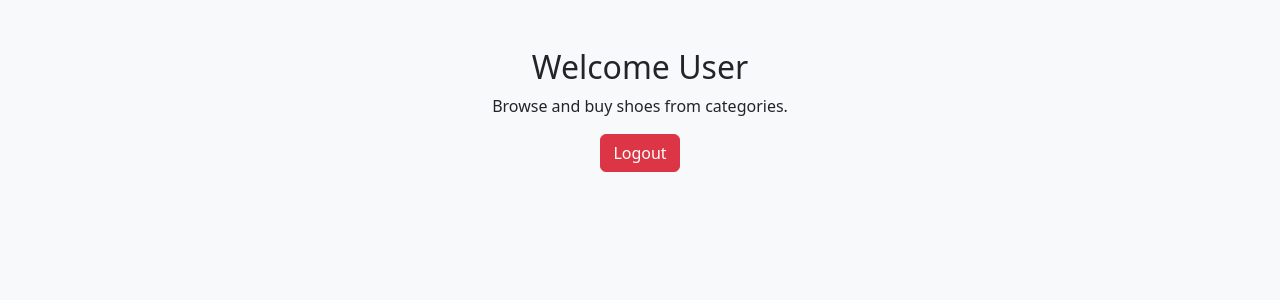
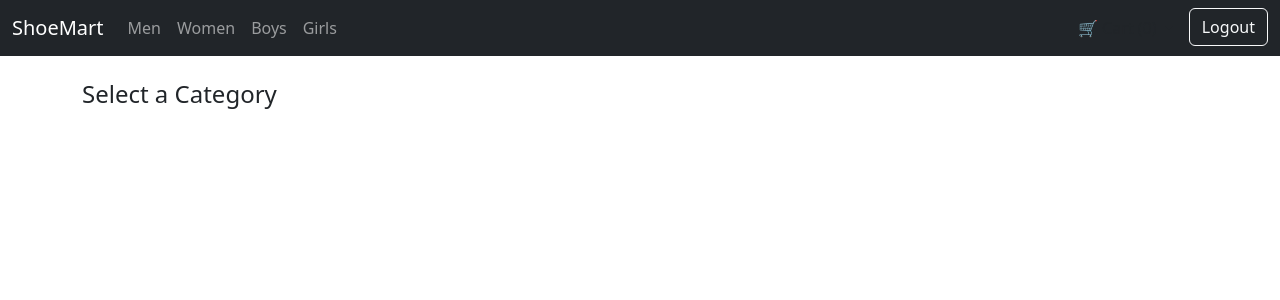
Before and after one commit to PranotiPatil2305/shoemart, a PHP site: page /user_home.php in a window 1280 px wide. Shown: the top 300 px of the page. Run offline with PHP 8.4, Linux system fonts and the light colour scheme; the visitor is signed in with stand-in values (Sample User, id 1).

Commit message:
Changes in userhome

```diff
--- a/user_home.php
+++ b/user_home.php
@@ -1,6 +1,62 @@
-<?php include('db.php');
+<?php
+include('db.php');
+
 if (!isset($_SESSION['role']) || $_SESSION['role'] !== 'user') {
     header("Location: login.php");
+    exit;
+}
+
+$user_id = $_SESSION['user_id'];
+$category = $_GET['category'] ?? '';
+$cart = $_SESSION['cart'] ?? [];
+
+// Handle add to cart
+if (isset($_GET['add_to_cart'])) {
+    $pid = $_GET['add_to_cart'];
+    if (!in_array($pid, $cart)) {
+        $cart[] = $pid;
+        $_SESSION['cart'] = $cart;
+        $msg = "Product added to cart.";
+    } else {
+        $msg = "Product already in cart.";
+    }
+    header("Location: user_home.php?category=$category&msg=" . urlencode($msg));
+    exit;
+}
+
+// Handle remove from cart
+if (isset($_GET['remove_from_cart'])) {
+    $pid = $_GET['remove_from_cart'];
+    $_SESSION['cart'] = array_diff($cart, [$pid]);
+    header("Location: user_home.php?category=$category");
+    exit;
+}
+
+// Handle Buy
+if (isset($_GET['buy']) && count($cart) > 0) {
+    $ids = implode(',', array_map('intval', $cart));
+    $result = $conn->query("SELECT * FROM products WHERE id IN ($ids)");
+    $total = 0;
+    $items = [];
+
+    while ($row = $result->fetch_assoc()) {
+        $total += $row['price'];
+        $items[] = $row['id'];
+    }
+
+    // Save to orders table
+    $stmt = $conn->prepare("INSERT INTO orders (user_id, total_price) VALUES (?, ?)");
+    $stmt->bind_param("id", $user_id, $total);
+    $stmt->execute();
+    $order_id = $stmt->insert_id;
+
+    // Save order items
+    foreach ($items as $pid) {
+        $conn->query("INSERT INTO order_items (order_id, product_id) VALUES ($order_id, $pid)");
+    }
+
+    $_SESSION['cart'] = []; // Clear cart
+    header("Location: user_home.php?msg=" . urlencode("Order placed successfully!"));
     exit;
 }
 ?>
@@ -8,33 +64,83 @@ if (!isset($_SESSION['role']) || $_SESSION['role'] !== 'user') {
 <!DOCTYPE html>
 <html>
 <head>
-    <title>User Dashboard</title>
-<!-- Bootstrap 5 CDN -->
-<link href="https://cdn.jsdelivr.net/npm/bootstrap@5.3.2/dist/css/bootstrap.min.css" rel="stylesheet">
-<script src="https://cdn.jsdelivr.net/npm/bootstrap@5.3.2/dist/js/bootstrap.bundle.min.js"></script>
-
-<!-- Optional Custom CSS -->
-<style>
-    body {
-        background-color: #f8f9fa;
-    }
-    .form-container {
-        max-width: 400px;
-        margin: 50px auto;
-        padding: 30px;
-        background: white;
-        border-radius: 10px;
-        box-shadow: 0 0 10px rgba(0,0,0,0.1);
-    }
-</style>
+    <title>Shoe Mart - User</title>
+    <link href="https://cdn.jsdelivr.net/npm/bootstrap@5.3.2/dist/css/bootstrap.min.css" rel="stylesheet">
 </head>
 <body>
-    <div class="container mt-5">
-        <h2 class="text-center">Welcome User</h2>
-        <p class="text-center">Browse and buy shoes from categories.</p>
-        <div class="text-center">
-            <a href="logout.php" class="btn btn-danger">Logout</a>
+<!-- Navbar -->
+<nav class="navbar navbar-expand-lg navbar-dark bg-dark">
+    <div class="container-fluid">
+        <a class="navbar-brand" href="user_home.php">ShoeMart</a>
+        <div class="collapse navbar-collapse">
+            <ul class="navbar-nav me-auto">
+                <?php foreach (['Men', 'Women', 'Boys', 'Girls'] as $cat): ?>
+                    <li class="nav-item">
+                        <a class="nav-link <?= $category === $cat ? 'active' : '' ?>" href="?category=<?= $cat ?>"><?= $cat ?></a>
+                    </li>
+                <?php endforeach; ?>
+            </ul>
+            <!-- Cart Button -->
+            <ul class="navbar-nav ms-auto">
+                <li class="nav-item dropdown">
+                    <a class="nav-link dropdown-toggle btn btn-light text-dark" href="#" role="button" data-bs-toggle="dropdown">
+                        🛒 Cart (<?= count($cart) ?>)
+                    </a>
+                    <ul class="dropdown-menu dropdown-menu-end">
+                        <?php
+                        if (count($cart) > 0) {
+                            $ids = implode(',', $cart);
+                            $result = $conn->query("SELECT * FROM products WHERE id IN ($ids)");
+                            while ($item = $result->fetch_assoc()) {
+                                echo "<li class='dropdown-item'>{$item['name']} - ₹{$item['price']} <a href='?remove_from_cart={$item['id']}&category=$category' class='text-danger ms-2'>&times;</a></li>";
+                            }
+                            echo "<li><hr class='dropdown-divider'></li>";
+                            echo "<li><a href='?buy=1&category=$category' class='dropdown-item text-success'>Buy Now</a></li>";
+                        } else {
+                            echo "<li class='dropdown-item text-muted'>Cart is empty</li>";
+                        }
+                        ?>
+                    </ul>
+                </li>
+                <li class="nav-item ms-2"><a href="logout.php" class="btn btn-outline-light">Logout</a></li>
+            </ul>
         </div>
     </div>
+</nav>
+
+<!-- Feedback Message -->
+<?php if (isset($_GET['msg'])): ?>
+<div class="alert alert-info text-center"> <?= htmlspecialchars($_GET['msg']) ?> </div>
+<?php endif; ?>
+
+<!-- Product Cards -->
+<div class="container mt-4">
+    <h4><?= $category ? "Showing $category Shoes" : "Select a Category" ?></h4>
+    <div class="row">
+        <?php
+        if ($category) {
+            $stmt = $conn->prepare("SELECT * FROM products WHERE category=?");
+            $stmt->bind_param("s", $category);
+            $stmt->execute();
+            $result = $stmt->get_result();
+            while ($row = $result->fetch_assoc()) {
+                echo "
+                <div class='col-md-3 mb-4'>
+                    <div class='card h-100'>
+                        <img src='{$row['image']}' class='card-img-top' style='height:200px; object-fit:cover;'>
+                        <div class='card-body'>
+                            <h5 class='card-title'>{$row['name']}</h5>
+                            <p class='card-text'>Size: {$row['size']}<br>Price: ₹{$row['price']}</p>
+                            <a href='?add_to_cart={$row['id']}&category=$category' class='btn btn-primary w-100'>Add to Cart</a>
+                        </div>
+                    </div>
+                </div>";
+            }
+        }
+        ?>
+    </div>
+</div>
+
+<script src="https://cdn.jsdelivr.net/npm/bootstrap@5.3.2/dist/js/bootstrap.bundle.min.js"></script>
 </body>
 </html>
```
